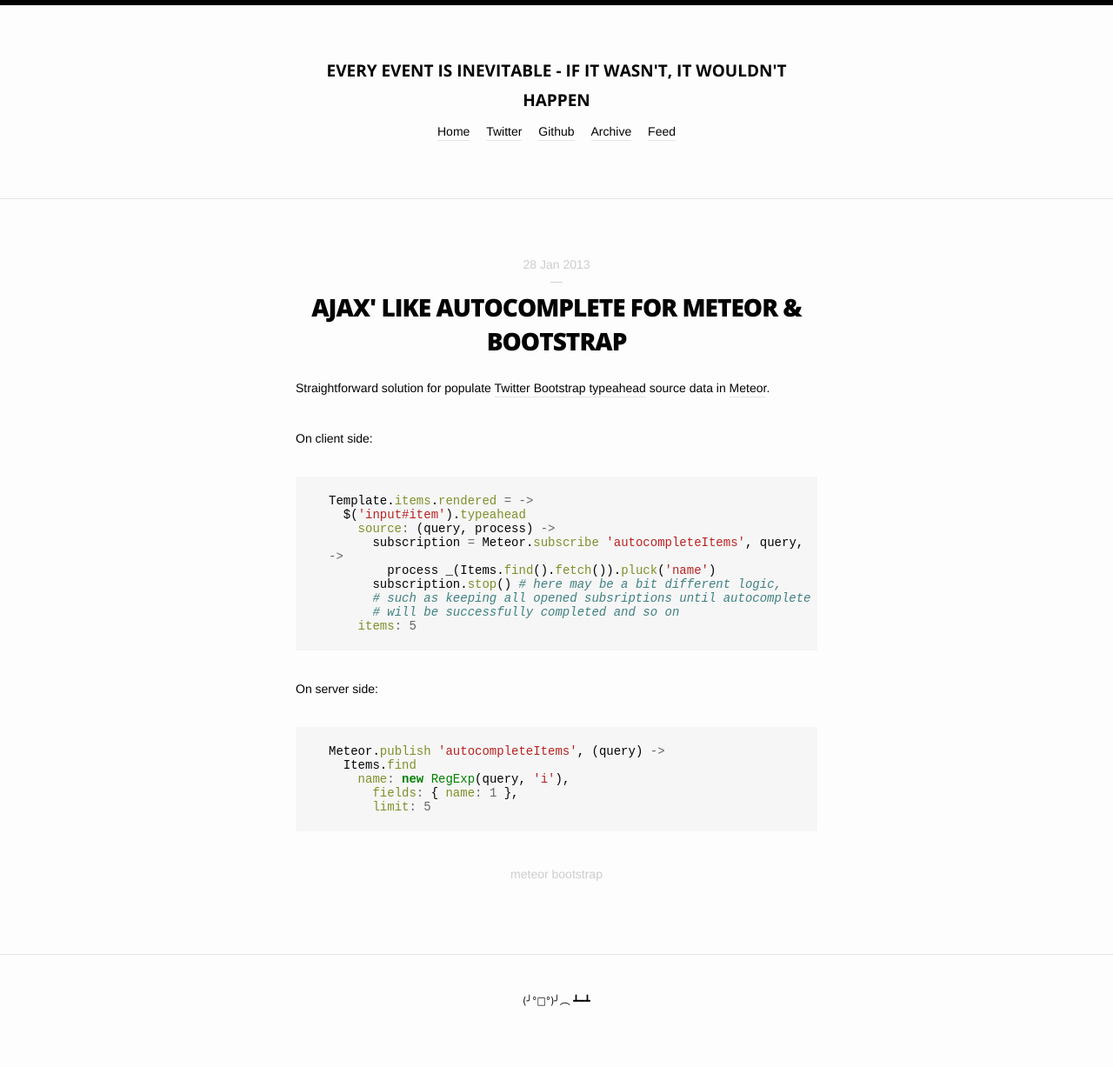
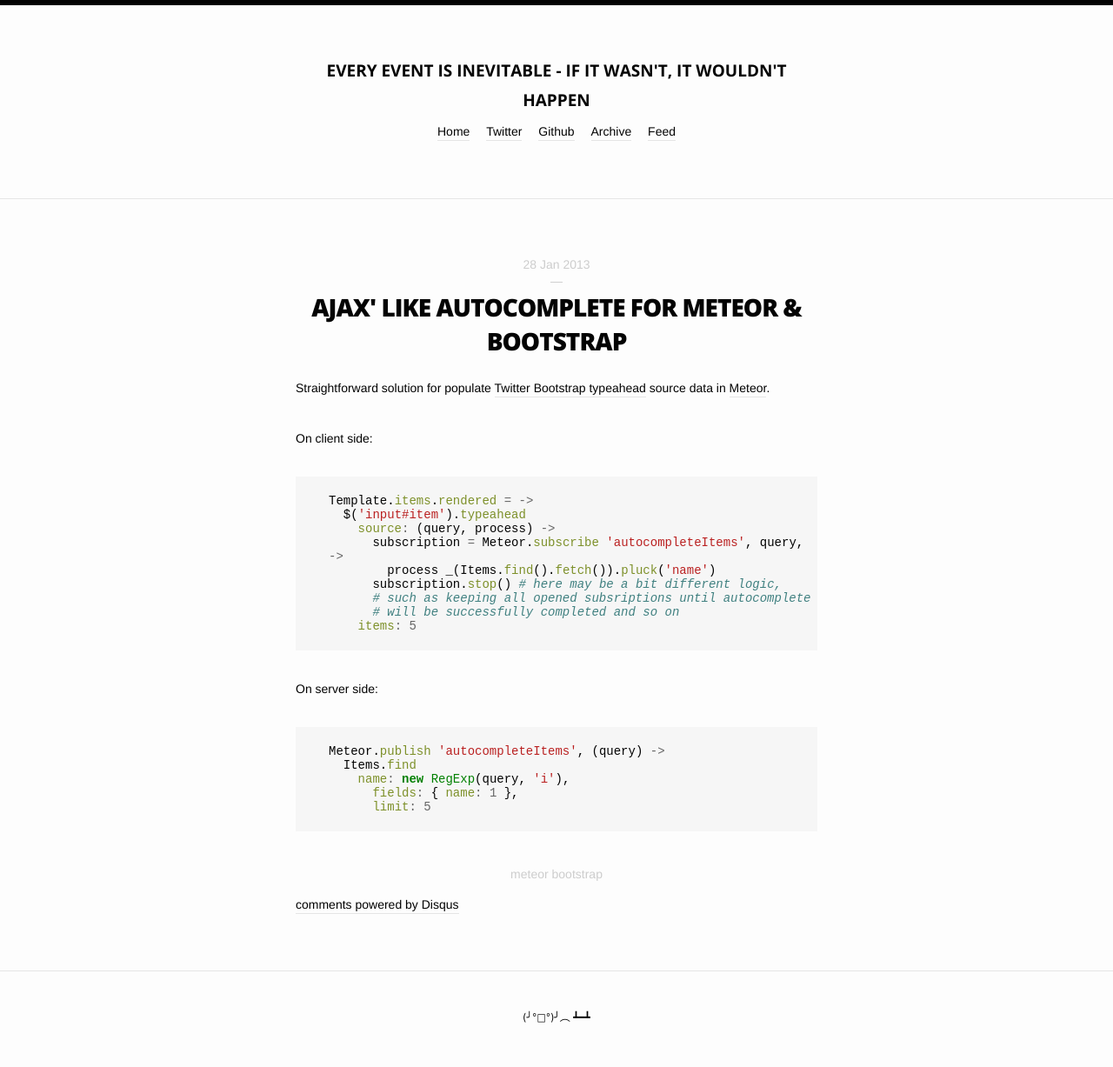
Before and after one commit to england/england.github.com, a Jekyll site: the page built from _posts/2013-01-28-ajax-like-autocomplete-for-meteor-bootstrap.md, in a window 1280 px wide. Shown: the whole page at 87% size. Built offline with Jekyll 4.4.1, drawn with Linux system fonts in a browser that asks for light colours; nearby versions of some CDN libraries; Markdown is read by kramdown in place of the engine named in the settings; comment, search, counter and statistics services are not loaded.

Commit message:
hello comments

```diff
--- a/_config.yml
+++ b/_config.yml
@@ -26,3 +26,5 @@
 
 tag_page_layout: tag_page
 tag_page_dir: tag
+
+comments: true
--- a/_includes/comments.html
+++ b/_includes/comments.html
@@ -1 +1,12 @@
-<!-- comments -->
+<div id="disqus_thread"></div>
+<script type="text/javascript">
+    var disqus_shortname = 'takidashi';
+
+    (function() {
+        var dsq = document.createElement('script'); dsq.type = 'text/javascript'; dsq.async = true;
+        dsq.src = '//' + disqus_shortname + '.disqus.com/embed.js';
+        (document.getElementsByTagName('head')[0] || document.getElementsByTagName('body')[0]).appendChild(dsq);
+    })();
+</script>
+<noscript>Please enable JavaScript to view the <a href="http://disqus.com/?ref_noscript">comments powered by Disqus.</a></noscript>
+<a href="http://disqus.com" class="dsq-brlink">comments powered by <span class="logo-disqus">Disqus</span></a>
--- a/_layouts/post.html
+++ b/_layouts/post.html
@@ -20,5 +20,8 @@
         </span>
       </div>
     </div>
+    {% if site.comments and (page.comments or page.comments == null) %}
+      {% include comments.html %}
+    {% endif %}
   </div>
 </article>
```
Also changed, not shown: 8 other files.
